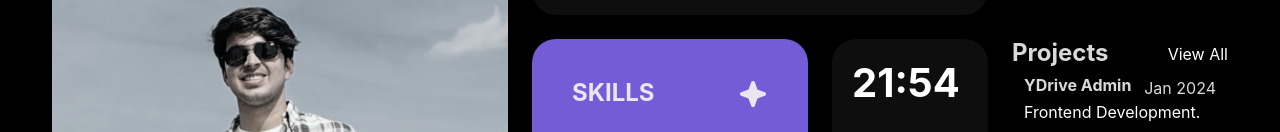
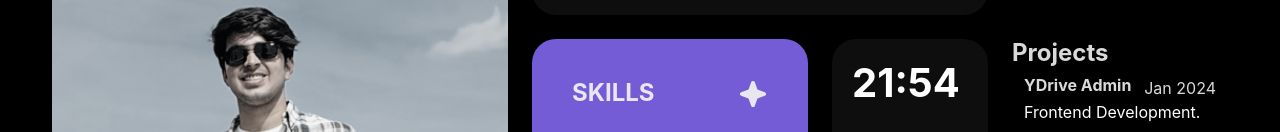
Before and after one commit to Shaxadhere/portfolio-v3, a React (Vite) app: page / in a window 1280 px wide. Shown: the part 284-416 px from the top of the page. Built offline with nearby package versions, Linux system fonts and the light colour scheme.

Commit message:
Update Projects.jsx

```diff
--- a/src/components/content/Projects.jsx
+++ b/src/components/content/Projects.jsx
@@ -9,7 +9,7 @@ const Projects = () => {
         <Heading color="#d9d9d9" fontSize="24px">
           Projects
         </Heading>
-        <Text color="#fff">View All</Text>
+        {/* <Text color="#fff">View All</Text> */}
       </Flex>
       <AutoScrollVStack data={INFORMATION.PROJECTS} />
     </Box>
```
